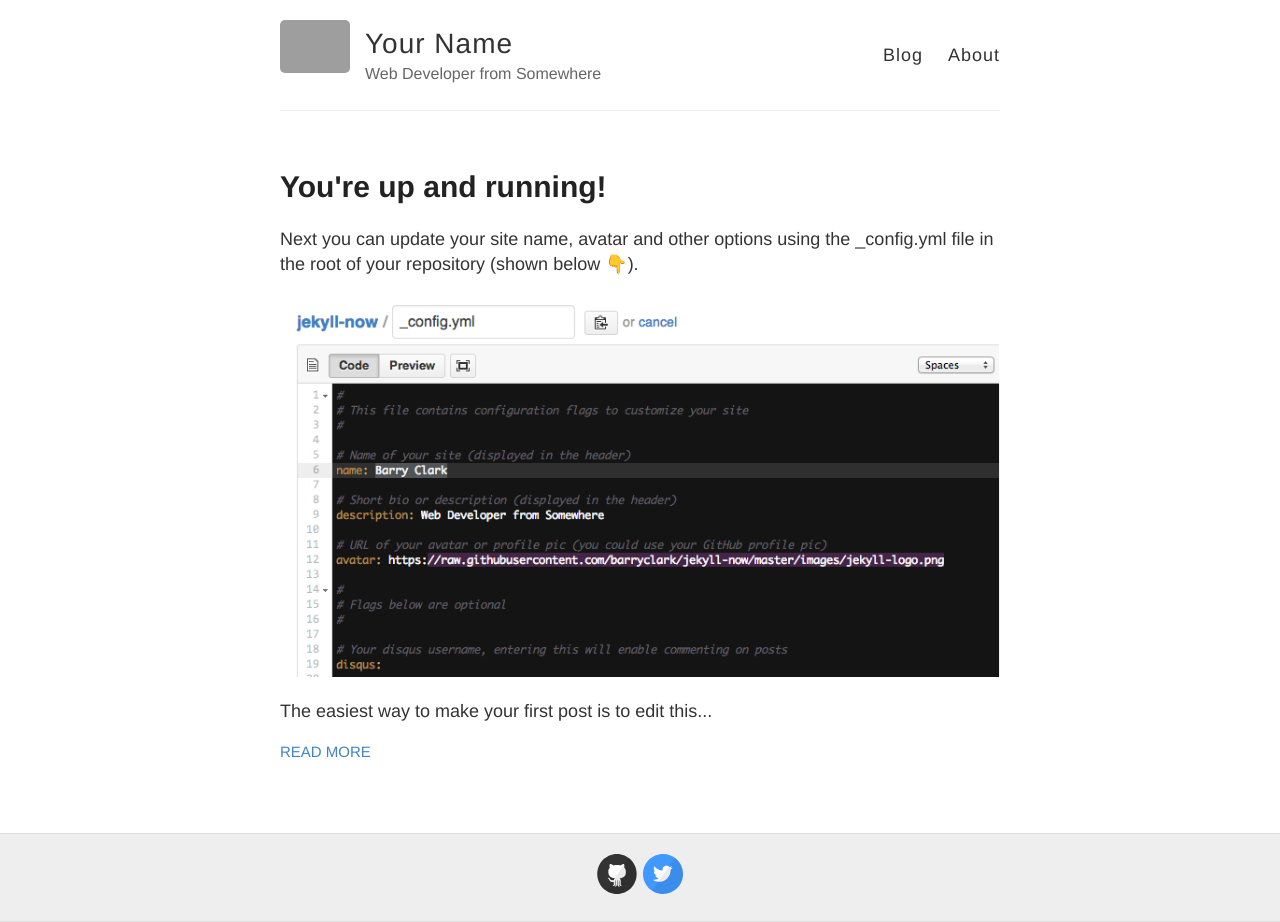
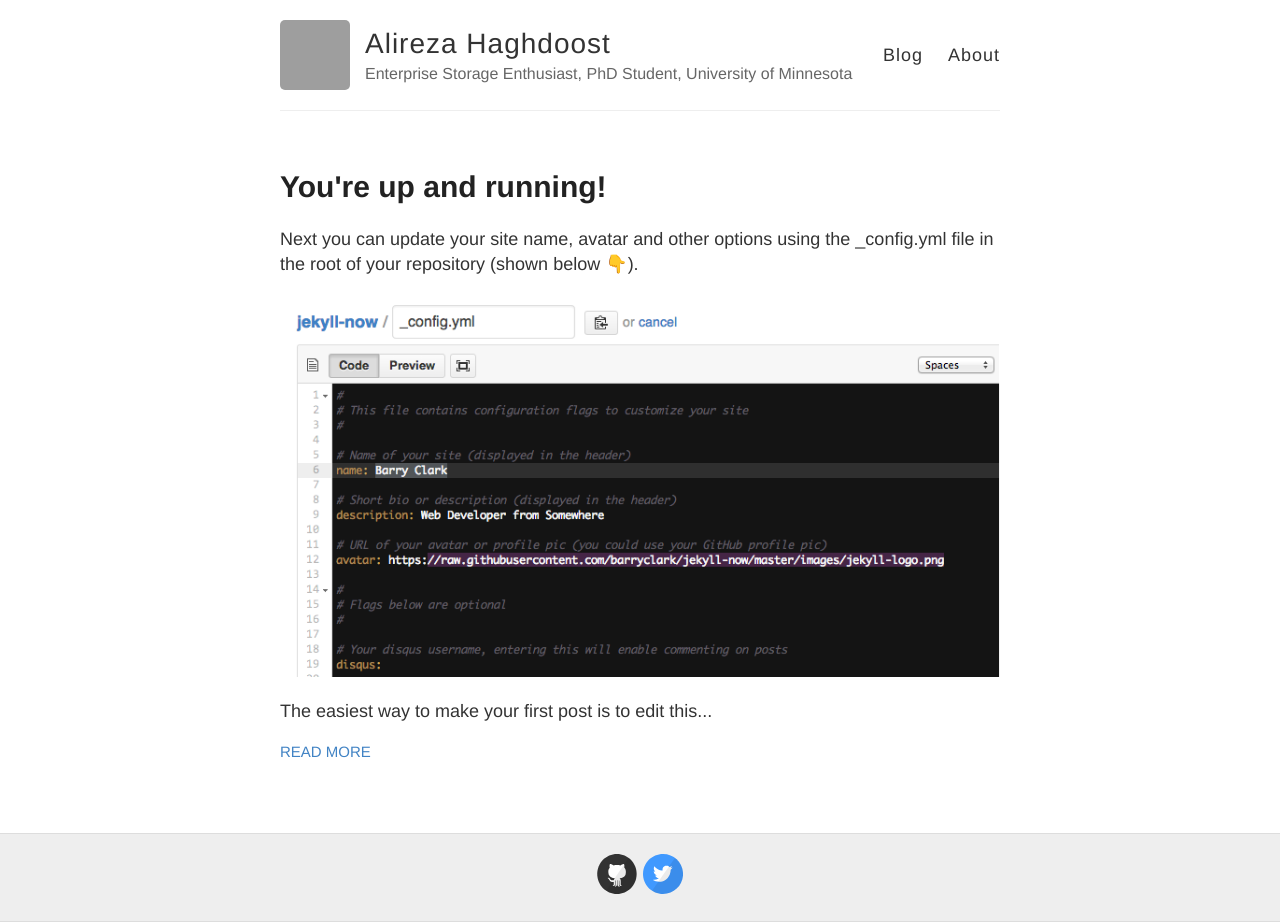
Before and after one commit to arh/arh.github.io, a Jekyll site: the page built from index.html, in a window 1280 px wide. Built offline with Jekyll 4.4.1, drawn with Linux system fonts in a browser that asks for light colours; emoji names are drawn with the system emoji font; grey boxes are pictures that could not be loaded.

Commit message:
jekyll config

```diff
--- a/_config.yml
+++ b/_config.yml
@@ -3,13 +3,13 @@
 #
 
 # Name of your site (displayed in the header)
-name: Your Name
+name: Alireza Haghdoost
 
 # Short bio or description (displayed in the header)
-description: Web Developer from Somewhere
+description: Enterprise Storage Enthusiast, PhD Student, University of Minnesota
 
 # URL of your avatar or profile pic (you could use your GitHub profile pic)
-avatar: https://raw.githubusercontent.com/barryclark/jekyll-now/master/images/jekyll-logo.png
+avatar: https://avatars1.githubusercontent.com/u/535007?v=2&s=460
 
 #
 # Flags below are optional
@@ -21,12 +21,12 @@ footer-links:
   email:
   facebook:
   flickr:
-  github: barryclark/jekyll-now
+  github: arh
   instagram:
   linkedin:
   pinterest:
   rss: # just type anything here for a working RSS icon, make sure you set the "url" above!
-  twitter: jekyllrb
+  twitter: Haghdoost
   stackoverflow: # your stackoverflow profile, e.g. "users/50476/bart-kiers"
 
 # Your disqus shortname, entering this will enable commenting on posts
@@ -37,7 +37,7 @@ google_analytics:
 
 # Your website URL (e.g. http://barryclark.github.io or http://www.barryclark.co)
 # Used for Sitemap.xml and your RSS feed
-url:
+url: arh.github.io
 
 # If you're hosting your site at a Project repository on GitHub pages
 # (http://yourusername.github.io/repository-name)
```
